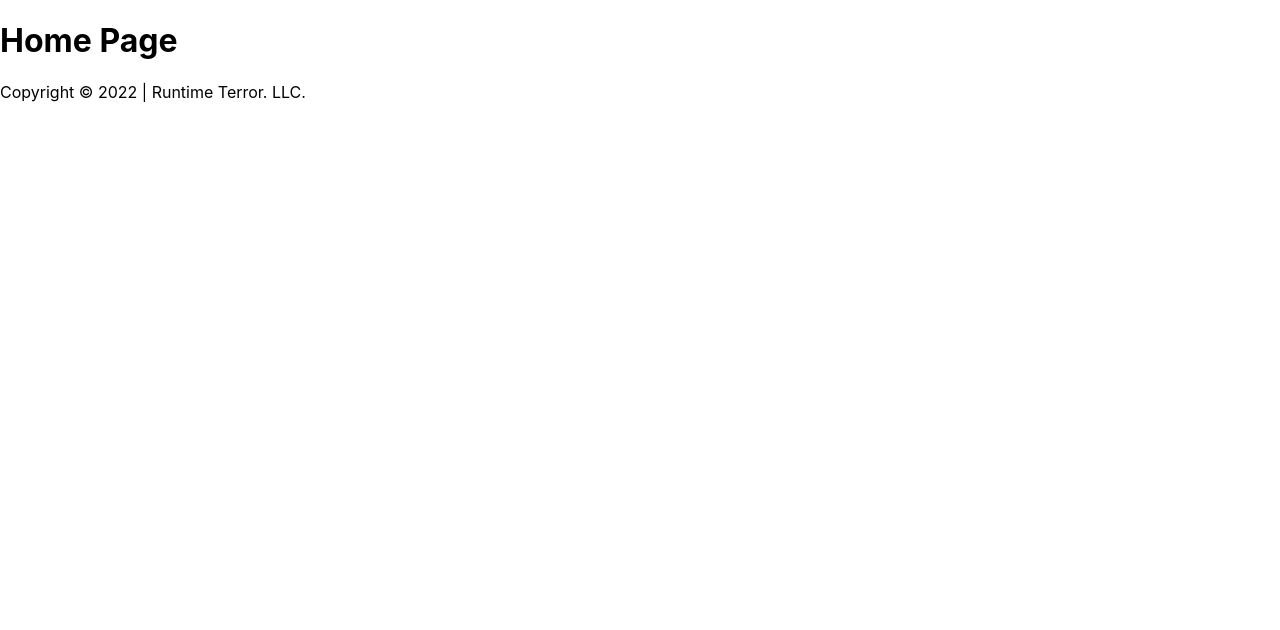
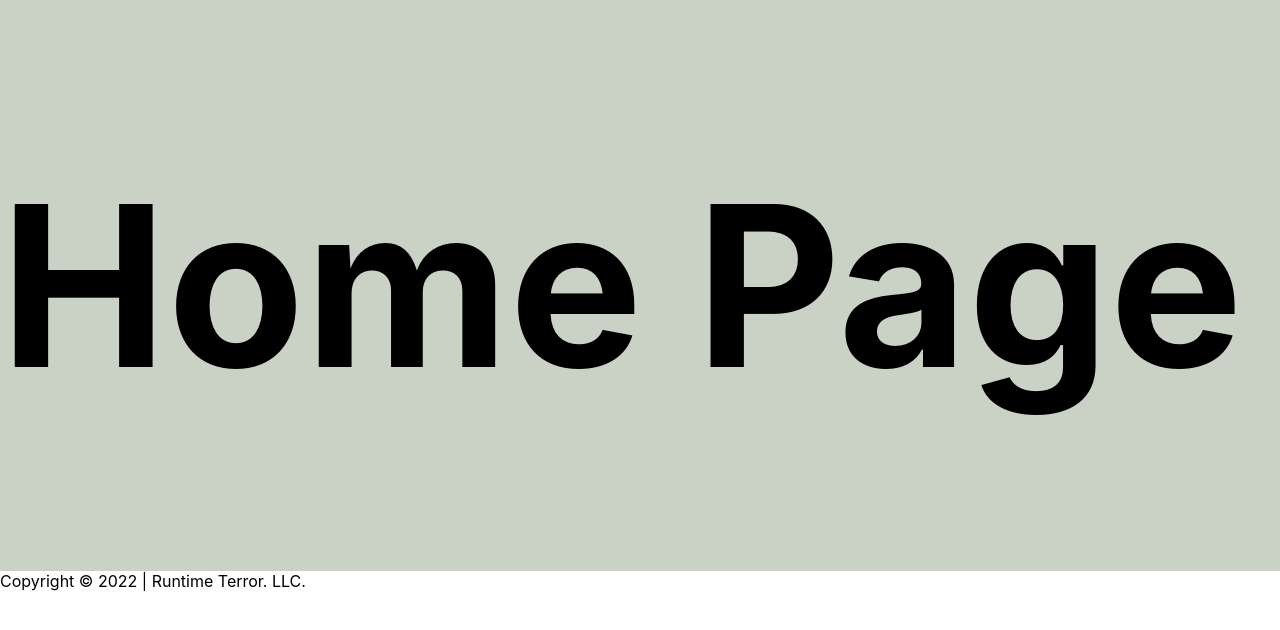
Before and after one commit to MultiverseLearningProducts/inventory_app_project_v2_mysql, a React (Create React App) app in the folder frontend/: page / in a window 1280 px wide. Shown: the top 630 px of the page. Built offline with nearby package versions, Linux system fonts and the light colour scheme; the HTML template or start-up script is replaced by a standard one.

Commit message:
added some css

```diff
--- a/frontend/src/index.css
+++ b/frontend/src/index.css
@@ -12,11 +12,31 @@ code {
     monospace;
 }
 
-.page-not-found {
-
-  background-image: url(https://www.pngmart.com/files/22/Sad-Cat-Memes-Transparent-PNG.png);
+.pageNotFound {
+  display: flex;
+  flex-direction: column;
+  background-color: #CAD2C5;
+  width:100%;
+  height: 100%;
+  margin-left: auto;
+  margin-right: auto;
 }
 
-.product-not-found {
-  background-image: url(https://www.pngmart.com/files/22/Sad-Cat-Memes-Transparent-PNG.png);
+.product-page {
+  display: flex;
+  flex-direction: column;
 }
+
+.home {
+  display: flex;
+  font-size: 7em;
+  background-color: #CAD2C5;
+  width: 100%;
+  height: 100%;
+}
+
+
+.description-card-actions {
+  background-color: #84A98C;
+  width: 20%;
+}
--- a/frontend/src/pages/HomePage.jsx
+++ b/frontend/src/pages/HomePage.jsx
@@ -2,9 +2,11 @@ import React from 'react'
 
 function HomePage () {
     return (
+        <div className="home">
         <h1>
             Home Page
         </h1>
+        </div>
     )
 }
 
--- a/frontend/src/pages/productPage.jsx
+++ b/frontend/src/pages/productPage.jsx
@@ -26,7 +26,7 @@ function ProductPage() {
 
 
     return (
-        <div>
+        <div className="product-page">
             <h1> Product Details:</h1>
             <div>
             {product ? <ProductCard item={product}/> : <ProductNotFound />}
```
